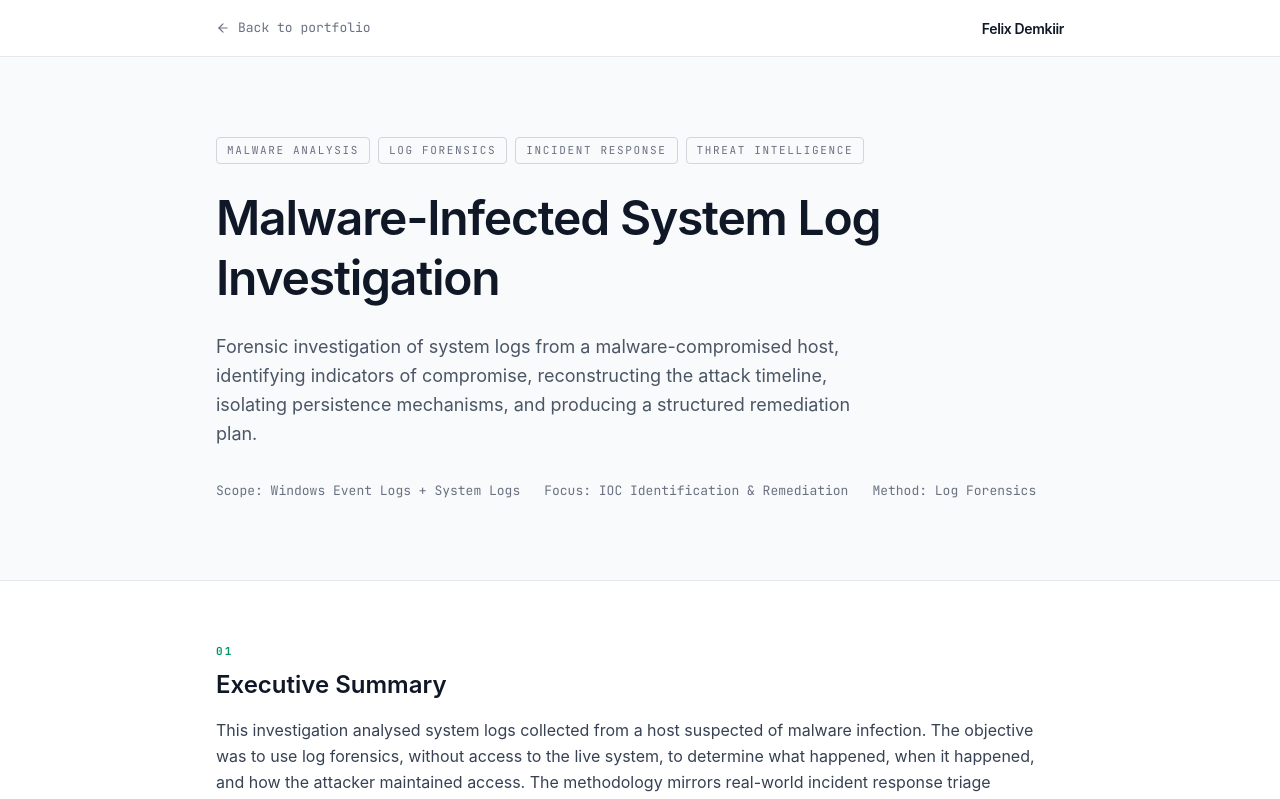
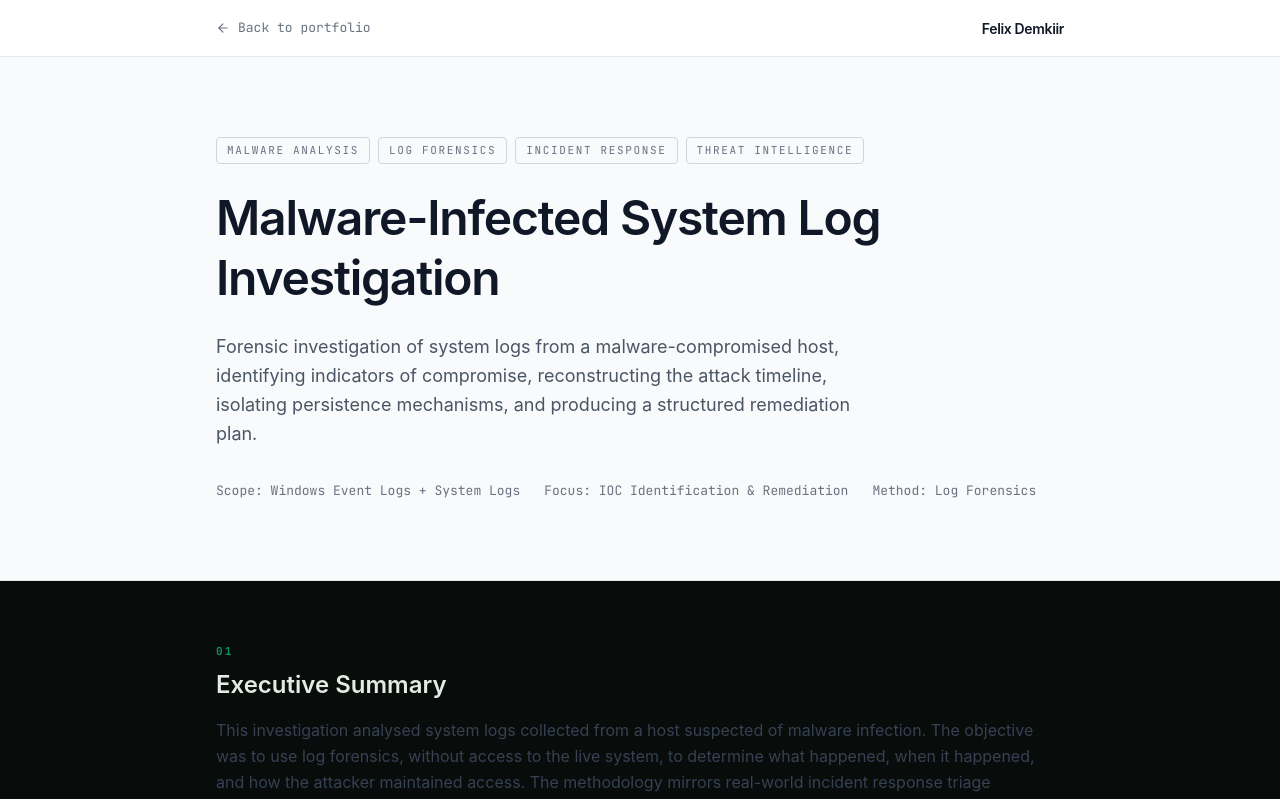
Before and after one commit to msugh1/felixdemkiir, a React (Vite) app: page /projects/malware-log-investigation in a window 1280 px wide. Shown: the top 799 px of the page. Built offline with nearby package versions, Linux system fonts and the light colour scheme.

Commit message:
style: apply terminal shell to security report

```diff
--- a/src/app/pages/projects/MalwareDocs.tsx
+++ b/src/app/pages/projects/MalwareDocs.tsx
@@ -3,7 +3,7 @@ import { DocNav, DocFooter, SectionDivider, SectionNumber, RiskBadge, display, b
 
 export default function MalwareDocs() {
   return (
-    <div className="min-h-screen bg-white text-gray-900" style={body}>
+    <div className="terminal-document min-h-screen bg-[#080c0b] text-[#e2ece3]" style={body}>
       <DocNav />
 
       {/* Hero */}
```
